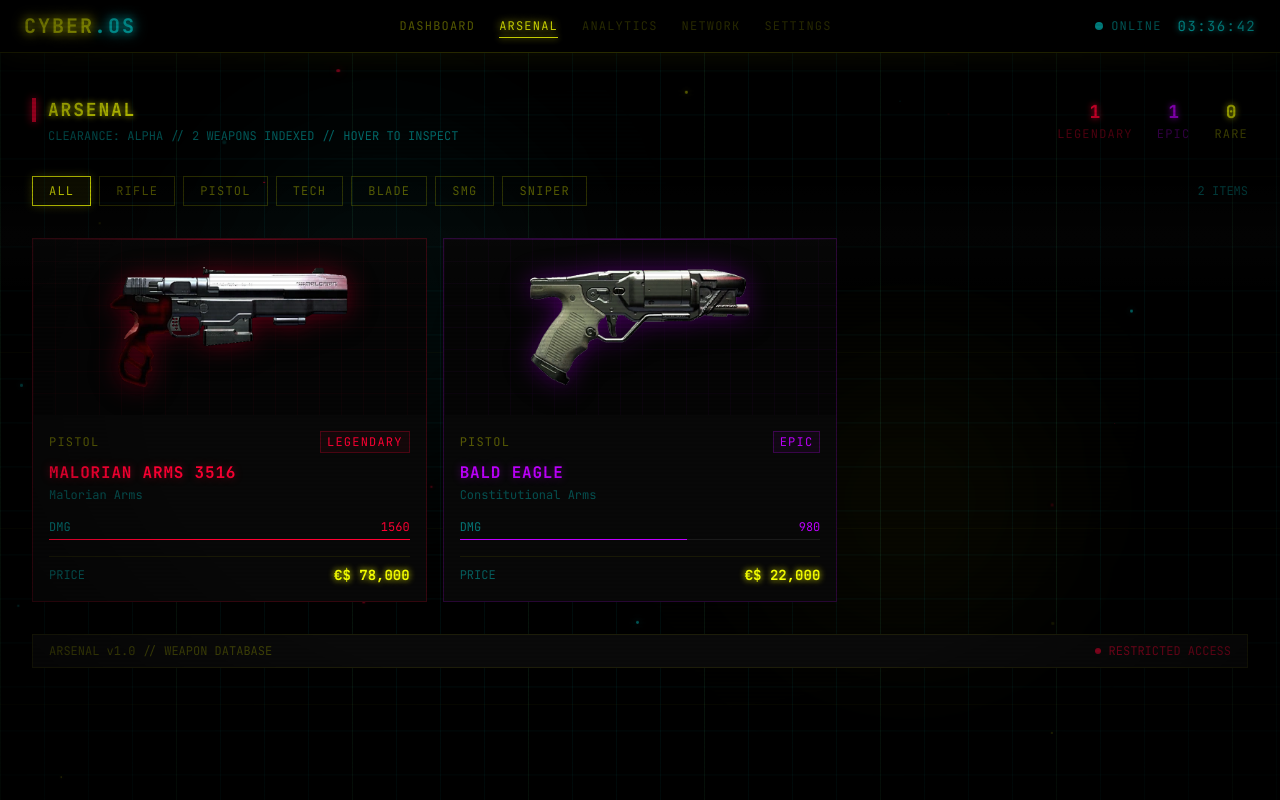
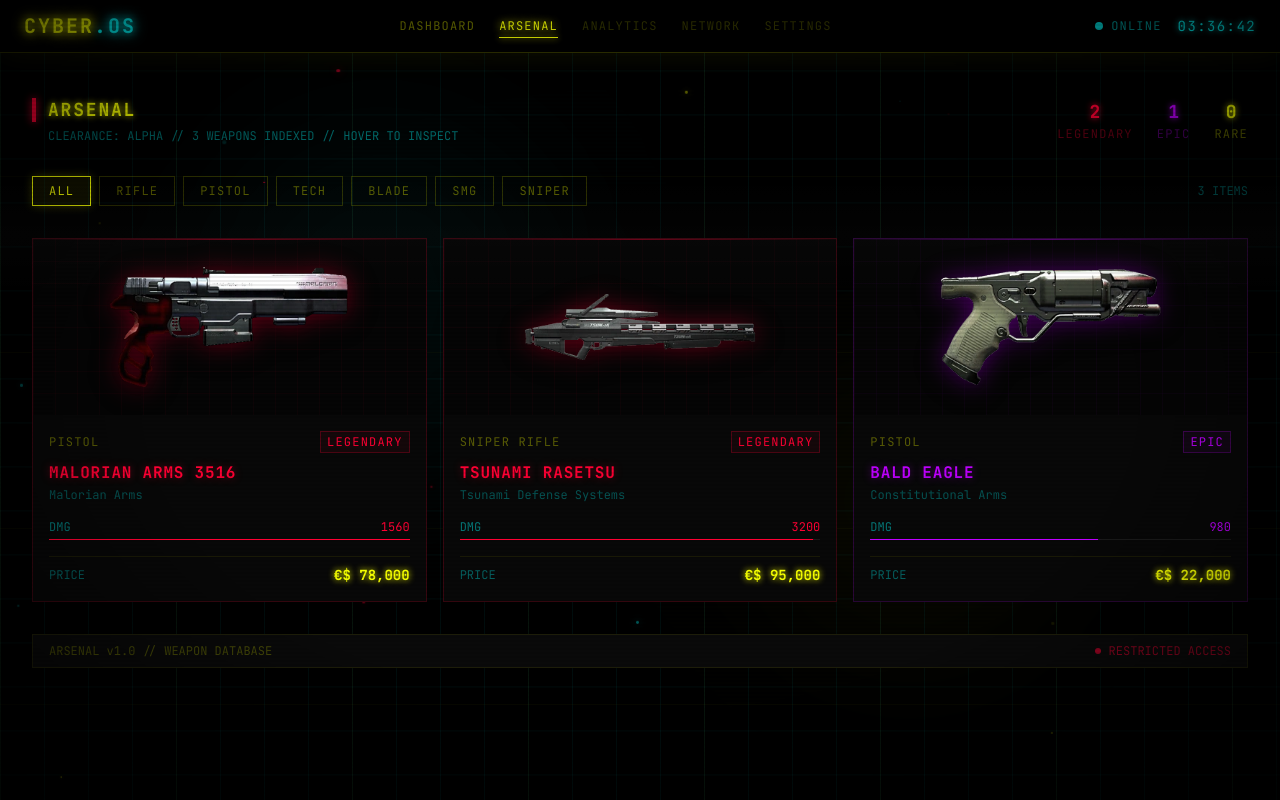
Before and after one commit to phamG-bit/cyber-dashboard, a React (Vite) app: page / in a window 1280 px wide. Both pictures are taken after a click on the button "ARSENAL". Built offline with nearby package versions, Linux system fonts and the light colour scheme.

Commit message:
feat: add Tsunami Rasetsu sniper rifle to Arsenal
LEGENDARY sniper, highest damage in the arsenal (3200), 99% accuracy

```diff
--- a/src/pages/Arsenal.jsx
+++ b/src/pages/Arsenal.jsx
@@ -16,6 +16,20 @@ const WEAPONS = [
     damagePercent: 100,
     slots: 4,
     image: '/weapons/malorian-3516.png',
+  },
+  {
+    id: 3,
+    name: 'TSUNAMI RASETSU',
+    type: 'SNIPER RIFLE',
+    manufacturer: 'Tsunami Defense Systems',
+    rarity: 'LEGENDARY',
+    damage: 3200,
+    fireRate: 28,
+    accuracy: 99,
+    price: 95000,
+    damagePercent: 98,
+    slots: 4,
+    image: '/weapons/tsunami-rasetsu.png',
   },
   {
     id: 2,
```
Also changed, not shown: public/weapons/tsunami-rasetsu.png (added).
